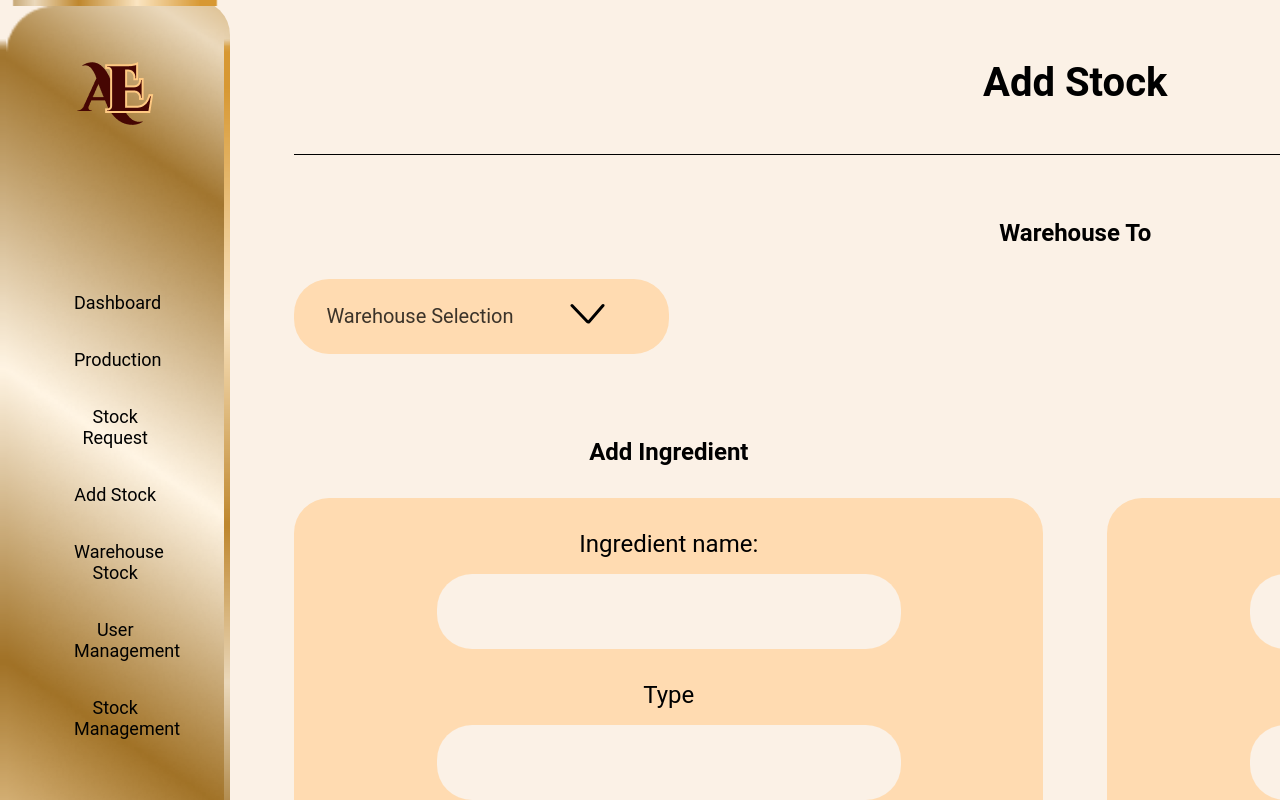
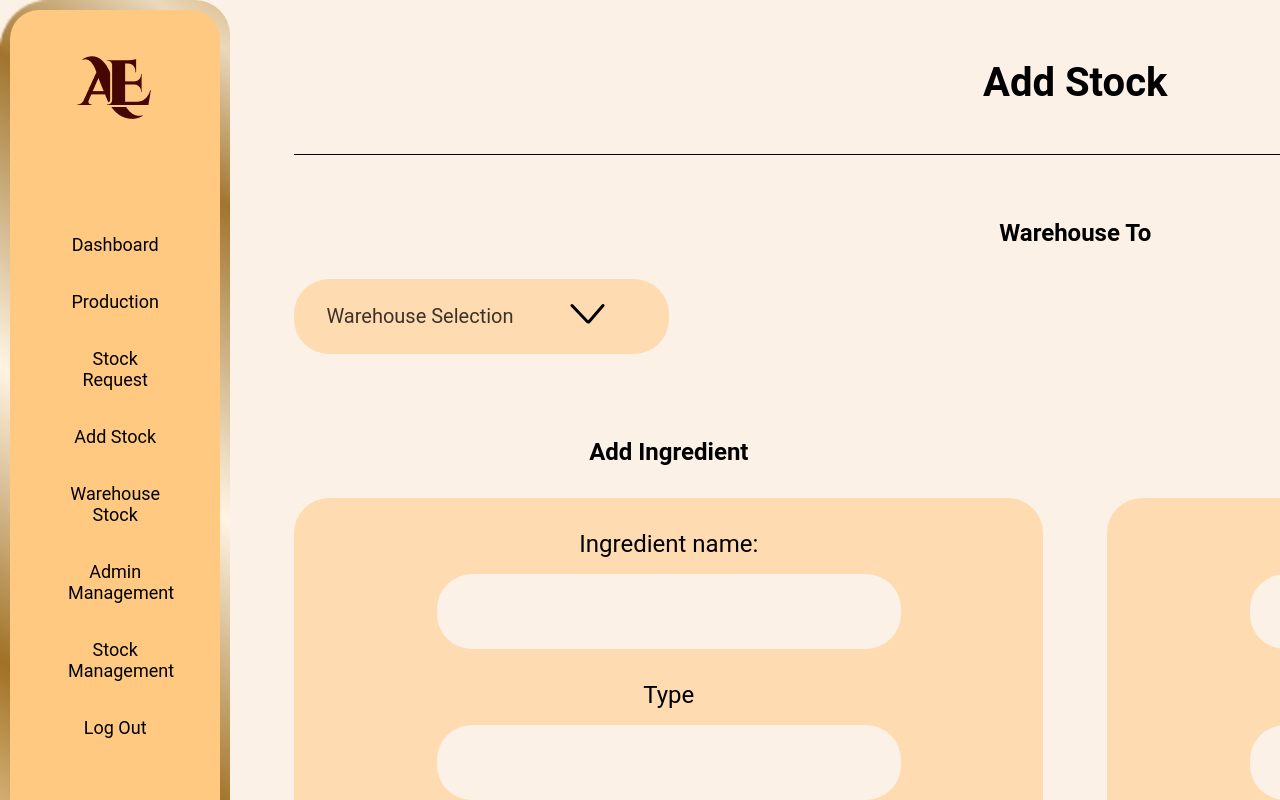
Before and after one commit to Tsebo200/Aureum-Elegance-Frontend, a React (Vite) app in the folder client/: page /add-stock in a window 1280 px wide. Shown: the top 800 px of the page. Built offline with nearby package versions, Linux system fonts and the light colour scheme.

Commit message:
Making the sidebar a component
instead of using my original code withthe sidebar nav inlaid, I will make use of the sidebar component instead

```diff
--- a/client/src/ui/Pages/AddStock/AddStock.scss
+++ b/client/src/ui/Pages/AddStock/AddStock.scss
@@ -34,57 +34,6 @@
   font-family: Roboto, sans-serif;
   text-align: center;
   margin-bottom: 32px;
-}
-
-/* Sidebar */
-.sidebar {
-  width: 286px;
-  flex-shrink: 0;
-  border-radius: 0px 35px 35px 0px;
-  border: 6px solid transparent;
-  border-image-source: url('../../assets/Login Background Gradient.png');
-  border-image-slice: 1;
-  border-image-repeat: stretch;
-  border-image-width: 6px;
-  background-color: #ffc982;
-}
-
-.logo {
-  display: flex;
-  justify-content: center;
-  padding-top: 33px;
-  position: relative;
-}
-
-.logo-letter {
-  position: absolute;
-  color: #460603;
-  font-size: 64px;
-  font-family: "Cinzel Decorative", serif;
-}
-
-.logo-letter.first {
-  left: 103px;
-}
-
-.logo-letter.second {
-  left: 128px;
-}
-
-.navigation {
-  display: flex;
-  flex-direction: column;
-  gap: 36px;
-  margin-top: 157px;
-  padding: 0 58px;
-}
-
-.nav-item {
-  font-size: 18px;
-  font-family: Roboto, sans-serif;
-  text-align: center;
-  text-decoration: none;
-  color: inherit;
 }
 
 /* WarehouseSelector */
--- a/client/src/ui/Pages/AddStock/AddStock.tsx
+++ b/client/src/ui/Pages/AddStock/AddStock.tsx
@@ -1,34 +1,9 @@
 import React from "react";
 import "./AddStock.scss";
-import logo from '../../assets/Wordmark Logo.png';
+import Sidebar from "../../Components/Sidebar";
 
 export default function AddStock() {
-  // Sidebar
-  const Sidebar = () => {
-    const navItems = [
-      "Dashboard",
-      "Production",
-      "Stock Request",
-      "Add Stock",
-      "Warehouse Stock",
-      "User Management",
-      "Stock Management",
-    ];
-    return (
-      <aside className="sidebar">
-        <div className="logo">
-          <img src={logo} alt="Company logo" />
-        </div>
-        <nav className="navigation">
-          {navItems.map((item, i) => (
-            <a key={i} href="#" className="nav-item">
-              {item}
-            </a>
-          ))}
-        </nav>
-      </aside>
-    );
-  };
+
 
   // WarehouseSelector
   const WarehouseSelector = () => (
```
